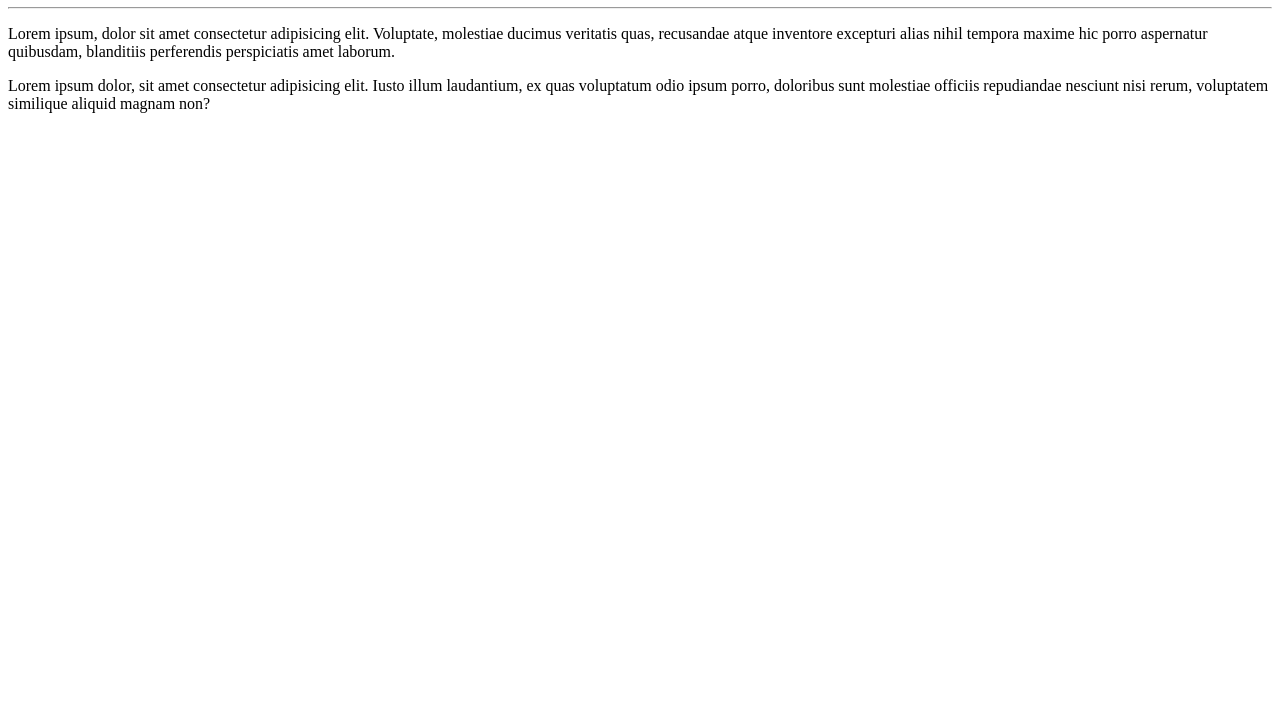
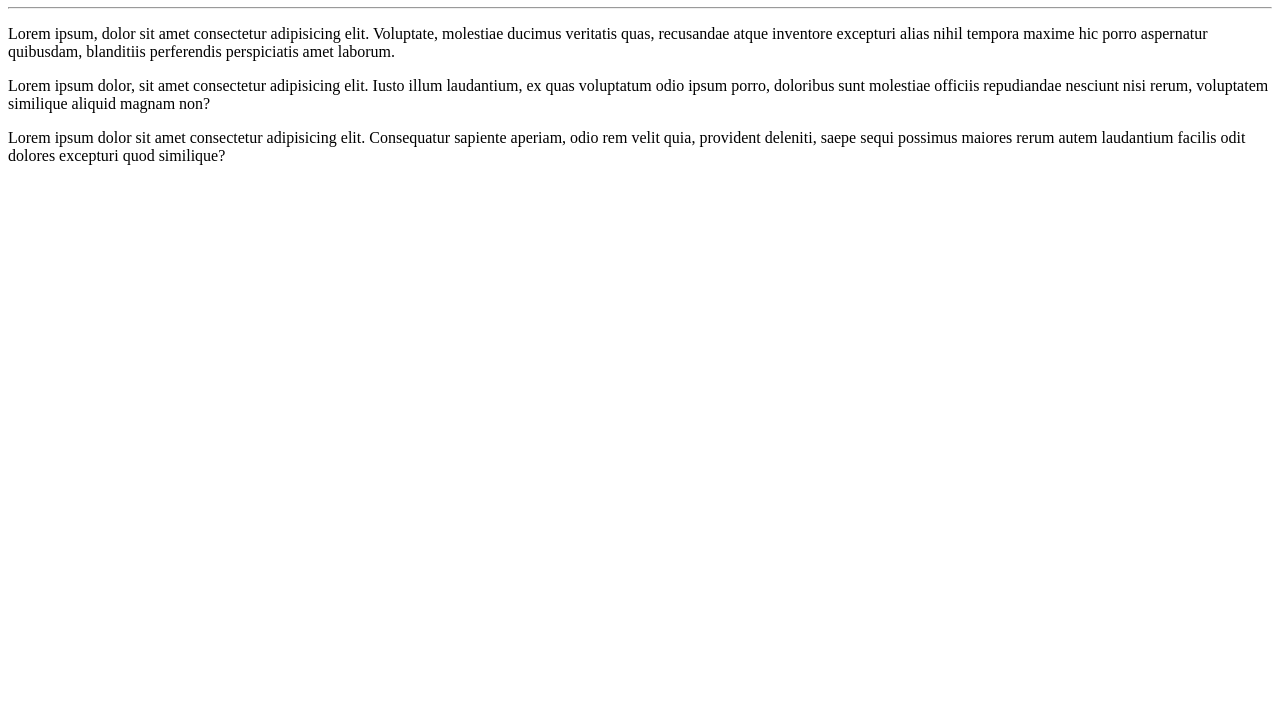
Before and after one commit to paulo385/Ola-Mundo, a plain HTML site: page site-exemplo/index.html in a window 1280 px wide. Shown: the part 73-800 px from the top of the page. Drawn offline with Linux system fonts and the light colour scheme.

Commit message:
Adicionei um paragráfo

```diff
--- a/site-exemplo/index.html
+++ b/site-exemplo/index.html
@@ -11,5 +11,6 @@
   <hr>
   <p>Lorem ipsum, dolor sit amet consectetur adipisicing elit. Voluptate, molestiae ducimus veritatis quas, recusandae atque inventore excepturi alias nihil tempora maxime hic porro aspernatur quibusdam, blanditiis perferendis perspiciatis amet laborum.</p>
   <p>Lorem ipsum dolor, sit amet consectetur adipisicing elit. Iusto illum laudantium, ex quas voluptatum odio ipsum porro, doloribus sunt molestiae officiis repudiandae nesciunt nisi rerum, voluptatem similique aliquid magnam non?</p>
+  <p>Lorem ipsum dolor sit amet consectetur adipisicing elit. Consequatur sapiente aperiam, odio rem velit quia, provident deleniti, saepe sequi possimus maiores rerum autem laudantium facilis odit dolores excepturi quod similique?</p>
 </body>
 </html>
```
